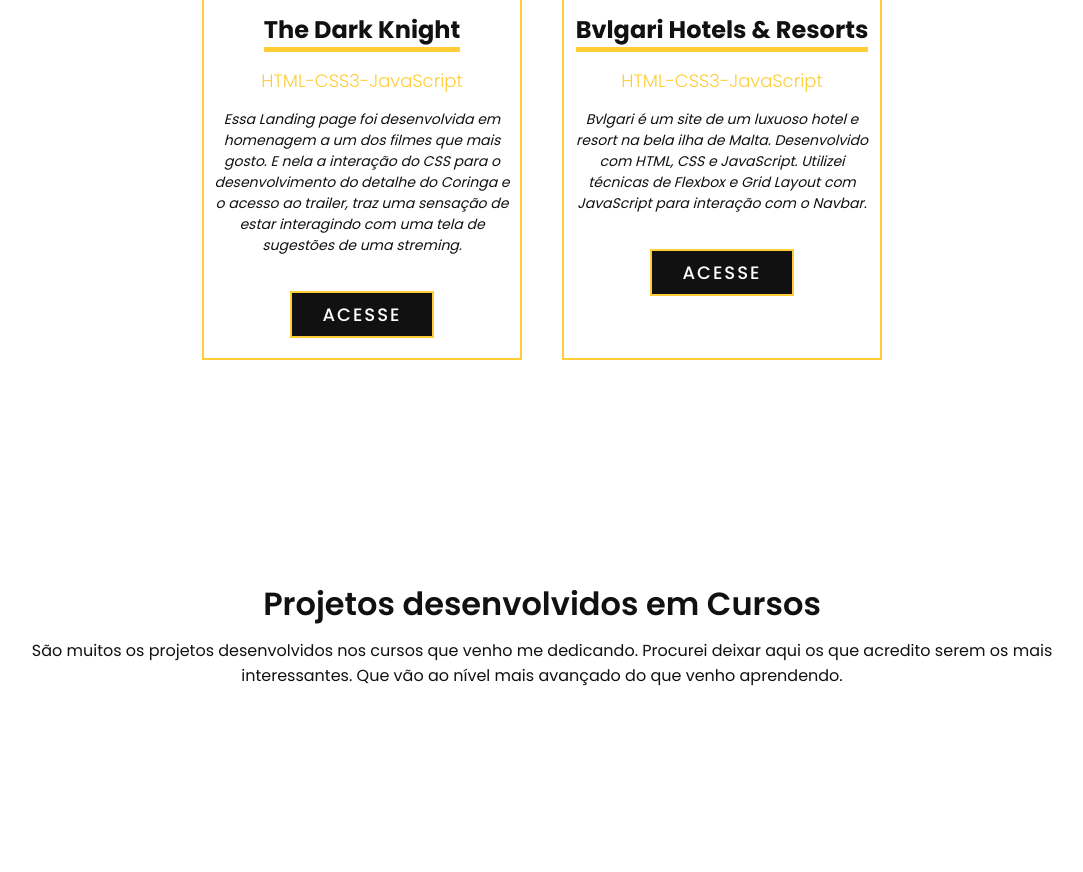
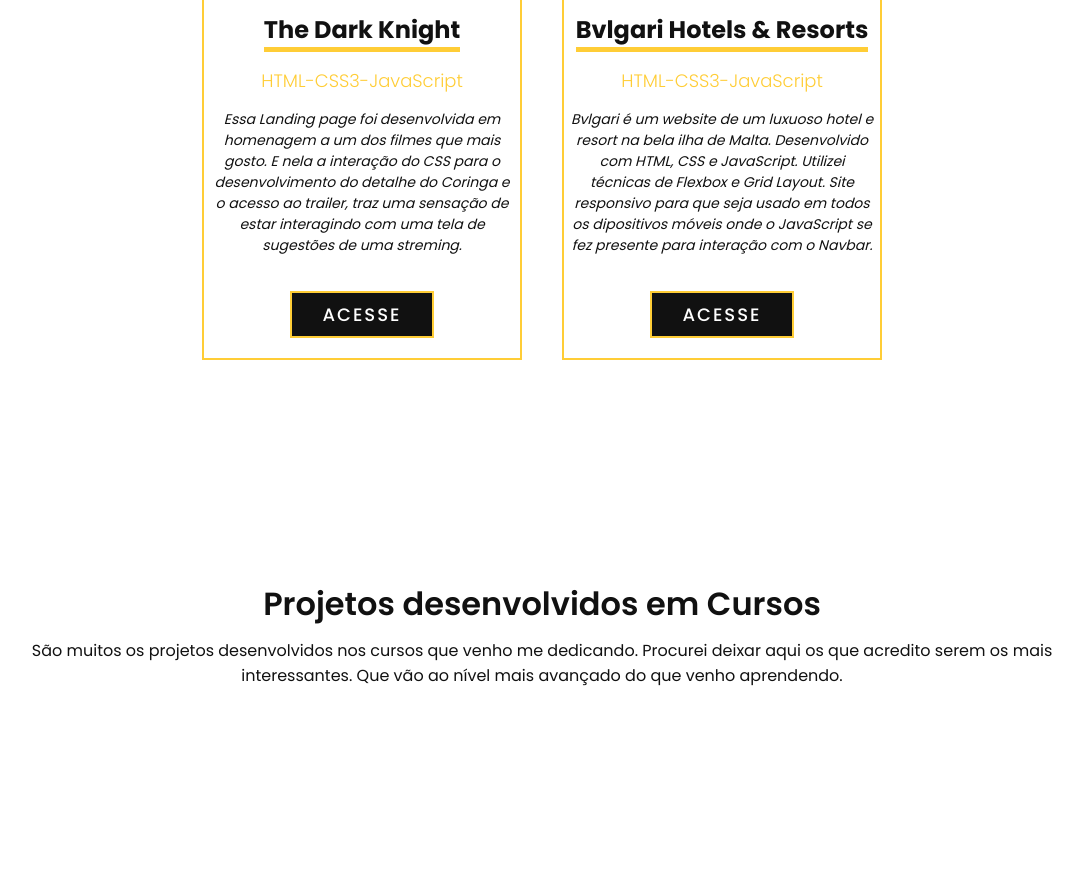
Before and after one commit to charleseleven/portfolio, a plain HTML site: page index.html in a window 1280 px wide. Shown: the part 3574-4446 px from the top of the page, without its empty margins (98-1181 px from the left). Drawn offline with nearby package versions, Linux system fonts and the light colour scheme.

Commit message:
updating ofthe  project-5

```diff
--- a/index.html
+++ b/index.html
@@ -144,8 +144,9 @@
         <img src="img/project-5.png" alt="Projeto 5" class="card-img">
         <h3>Bvlgari Hotels & Resorts</h3>
         <p class="project-info">HTML-CSS3-JavaScript</p>
-        <p class="description">Bvlgari é um site de um luxuoso hotel e resort na bela ilha de Malta. Desenvolvido com
-          HTML, CSS e JavaScript. Utilizei técnicas de Flexbox e Grid Layout com JavaScript para interação com o Navbar.
+        <p class="description">Bvlgari é um website de um luxuoso hotel e resort na bela ilha de Malta. Desenvolvido com
+          HTML, CSS e JavaScript. Utilizei técnicas de Flexbox e Grid Layout. Site responsivo para que seja usado em
+          todos os dipositivos móveis onde o JavaScript se fez presente para interação com o Navbar.
         </p>
         <a href="https://charles-the-dark-knight.netlify.app/" target="_blank" class="btn">Acesse</a>
       </div>
```
